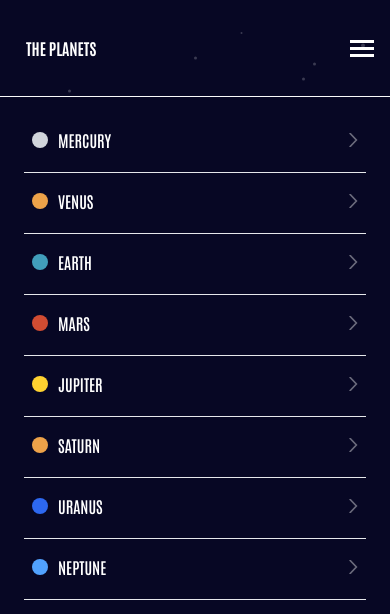
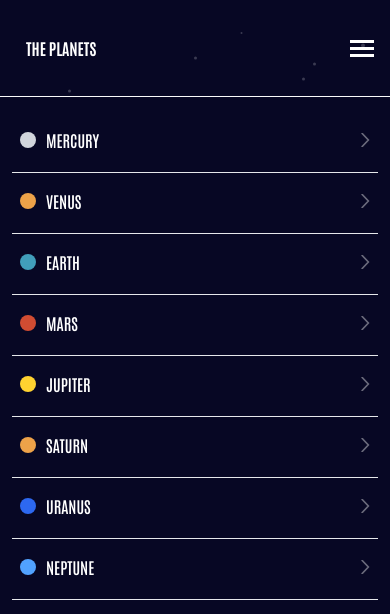
Before and after one commit to ItaloDev-Marcelo/planets-fect, a React (Vite) app: page / in a window 390 px wide. Shown: the top 614 px of the page. Built offline with nearby package versions, Linux system fonts and the light colour scheme.

Commit message:
fix: problem with width and pedding

```diff
--- a/src/components/Nav/Navbar.tsx
+++ b/src/components/Nav/Navbar.tsx
@@ -16,7 +16,7 @@ const Navbar = () => {
        </div>
 
         <ul className={` ${nav ? 'flex-col md:flex' : 'hidden md:flex ' }
-       md:flex-row xl:mr-4 md:flex-wrap px-4 lg:px-0 md:justify-center md:gap-2.5 space-y-4 pt-5 fixed top-25  md:top-[-25px] xl:top-[-5px] xl:w-auto xl:h-auto
+       md:flex-row xl:mr-4 md:flex-wrap px-1 lg:px-0 md:justify-center md:gap-2.5 space-y-4 pt-5 fixed top-25  md:top-[-25px] xl:top-[-5px] xl:w-auto xl:h-auto
         left-0 w-full h-full md:relative
          bg-deep-space-blue z-100 h-max-full `}>
           {
--- a/src/index.css
+++ b/src/index.css
@@ -1,5 +1,4 @@
 @import "tailwindcss";
-
 
 
 @font-face {
@@ -17,13 +16,9 @@
   font-style: normal;
 }
 
-
-
-
 body {
-    width: 100%;
     overflow-x:hidden;
-    height: 100%;
+    height: 100dvh;
     background: #070724 url('./assets/background-stars.svg') no-repeat center center fixed;
 }
 
```
